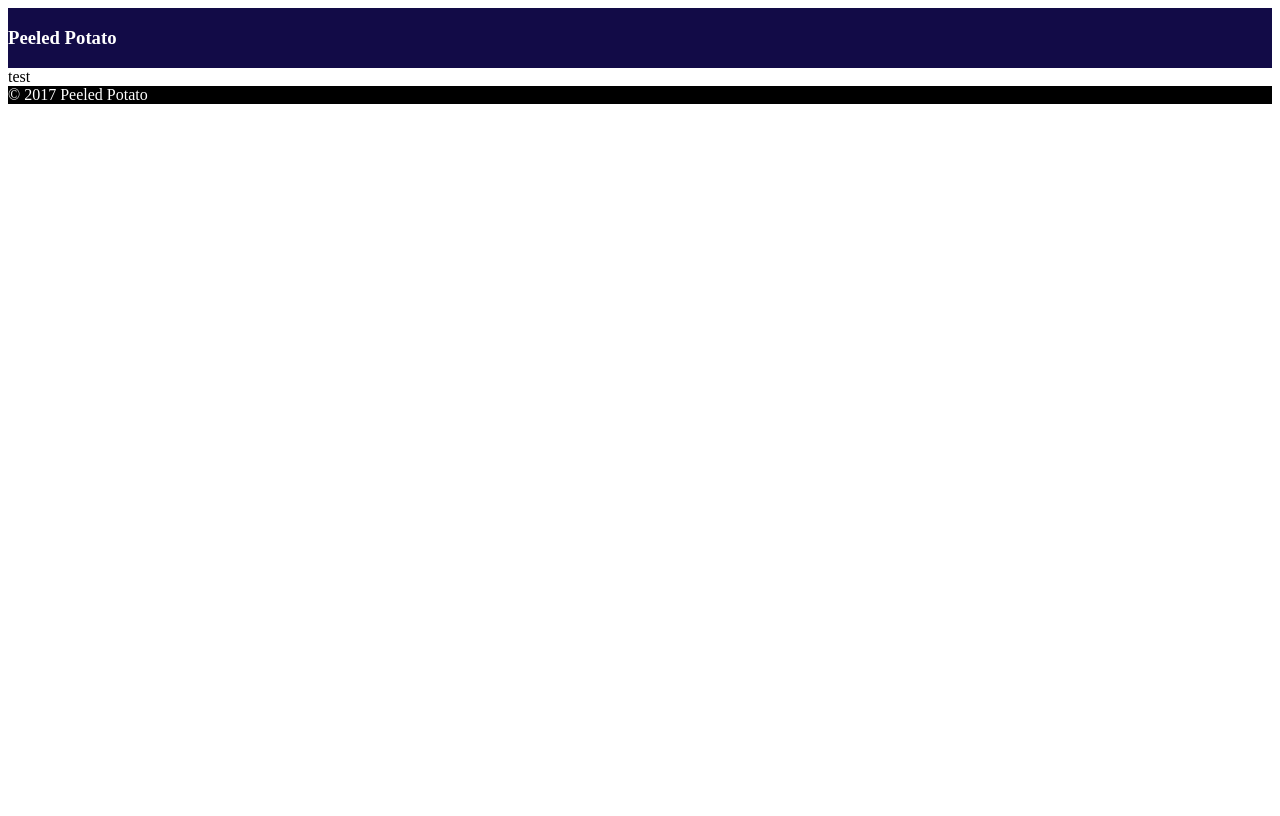
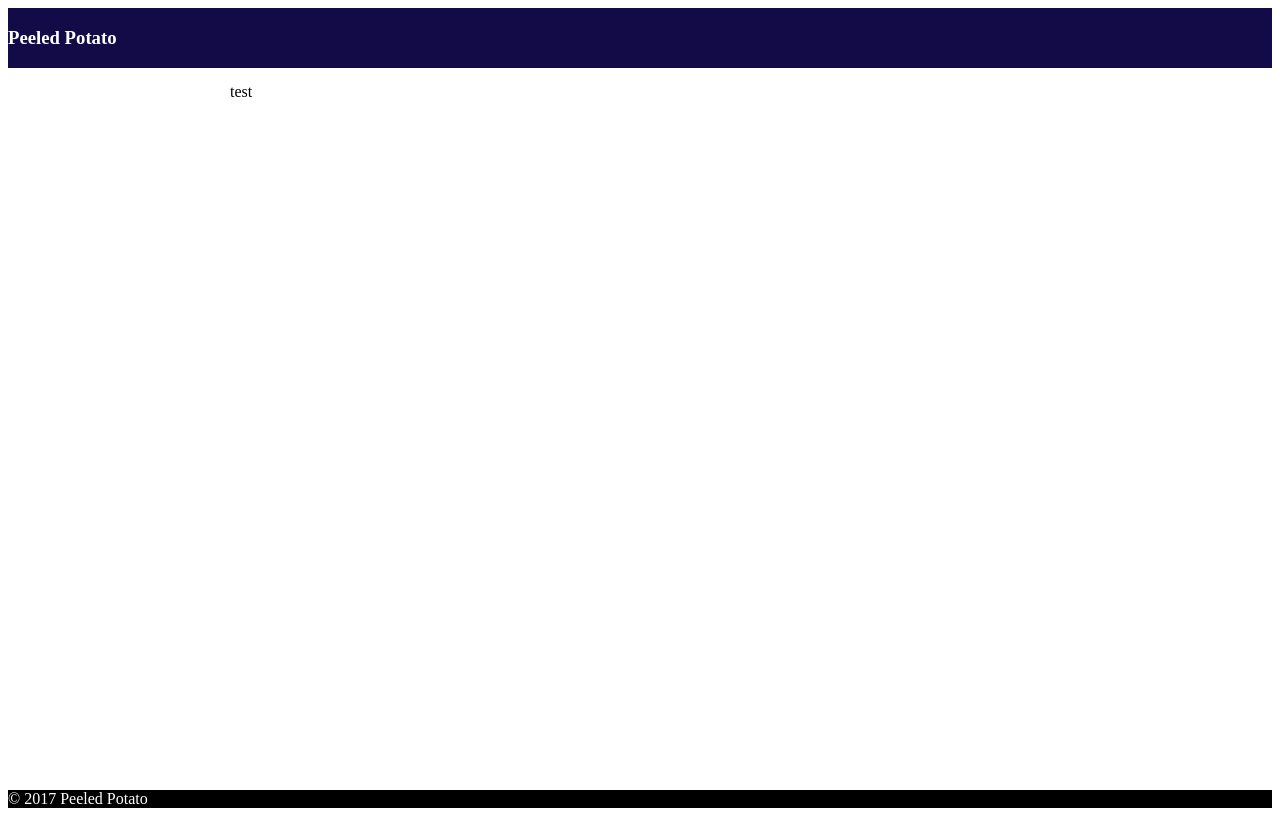
Before and after one commit to GhislainRoy04/CollegePotatoes2.0, a React app: page /#/ in a window 1280 px wide. Built offline with nearby package versions, Linux system fonts and the light colour scheme.

Commit message:
Basic CSS for the Footer

```diff
--- a/src/index.jsx
+++ b/src/index.jsx
@@ -8,8 +8,6 @@
 import {App} from "./app/components";
 
 render(
-    <div>
-        <App/>
-    </div>,
+        <App/>,
     document.querySelector('#root')
 );
--- /dev/null
+++ b/src/main/components/MainView.css
@@ -0,0 +1,17 @@
+.wrapper {
+
+    display: flex;
+    flex-direction: column;
+    min-height:100vh;
+
+    min-width: 960px;
+
+}
+
+.content {
+
+    margin: 15px auto;
+    width: 820px;
+
+    flex: 1;
+}
--- a/src/main/components/MainView.jsx
+++ b/src/main/components/MainView.jsx
@@ -2,14 +2,17 @@
 import React from "react";
 import Header from "./Header";
 import Footer from "./Footer";
+import styles from "./MainView.css"
 
 export const MainView = ({children}) =>(
-    <div>
+    <div className={styles["wrapper"]}>
 
         <Header/>
 
-        <div>
+        <div className={styles["content"]}>
+
             {children}
+
         </div>
 
         <Footer/>
```
